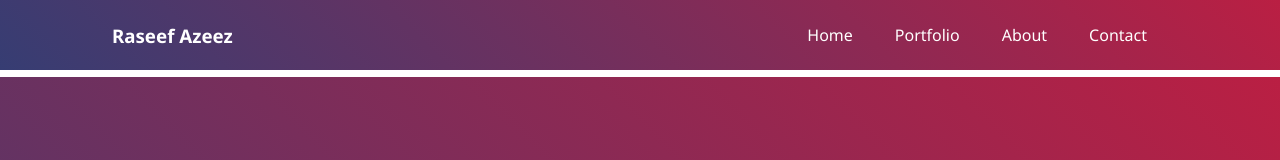
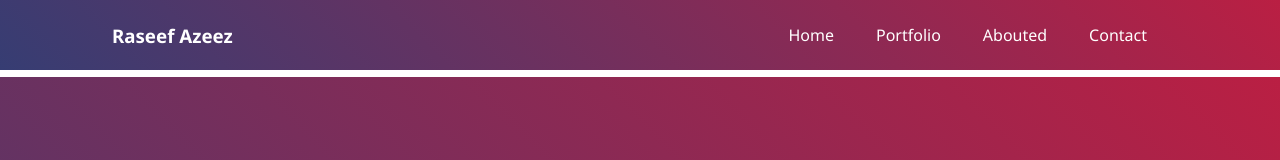
Before and after one commit to RaseefAzeez/myportfolio_project, a website: page Projects/Website/index.html in a window 1280 px wide. Shown: the top 160 px of the page. Drawn offline with Linux system fonts and the light colour scheme.

Commit message:
updated readme page

```diff
--- a/Projects/Website/index.html
+++ b/Projects/Website/index.html
@@ -38,7 +38,7 @@
                     </li>
                     <li class="menu-list-items">
                         <a class="links" href="#about">
-                            About </a>
+                            Abouted </a>
                     </li>
                     <li class="menu-list-items">
                         <a class="links" href="#contact"> Contact
```
